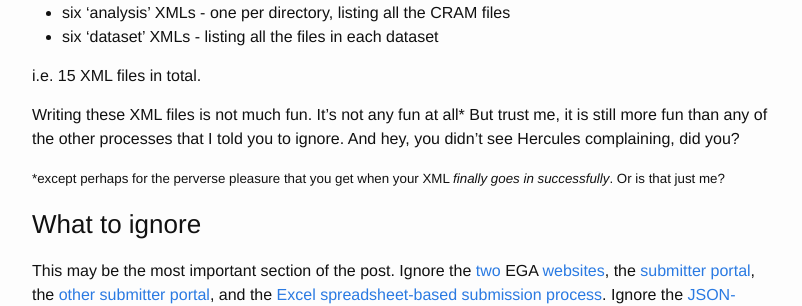
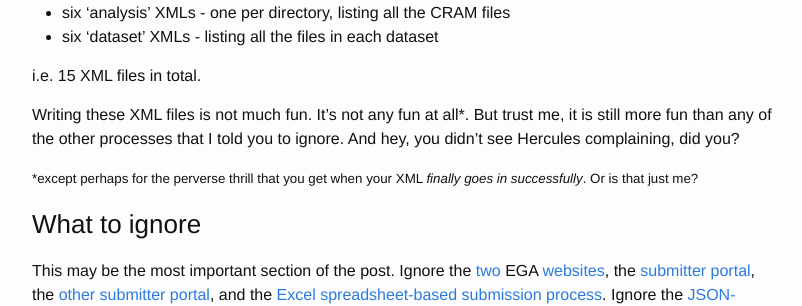
Before and after one commit to gavinband/gavinband.github.io, a Jekyll site: the page built from _posts/2019-05-01-Me_versus_the_European_Genome_Phenome_Archive.md, in a window 1280 px wide and 900 px high, scrolled down 648 px. Shown: the part 154-460 px from the top of the window, without its empty margins (238-1040 px from the left). Built offline with Jekyll 4.4.1, drawn with Linux system fonts in a browser that asks for light colours.

Commit message:
Fix typo

```diff
--- a/_posts/2019-05-01-Me_versus_the_European_Genome_Phenome_Archive.md
+++ b/_posts/2019-05-01-Me_versus_the_European_Genome_Phenome_Archive.md
@@ -35,10 +35,10 @@ To do this, it turned out I had to write:
 
 i.e. 15 XML files in total.
 
-Writing these XML files is not much fun.  It's not any fun at all*   But trust me, it is still more fun than any of
+Writing these XML files is not much fun.  It's not any fun at all*.   But trust me, it is still more fun than any of
 the other processes that I told you to ignore.  And hey, you didn't see Hercules complaining, did you?
 
-<small>*except perhaps for the perverse pleasure
+<small>*except perhaps for the perverse thrill
 that you get when your XML <em>finally goes in successfully</em>.  Or is that just me?</small>
 
 ### What to ignore
```
